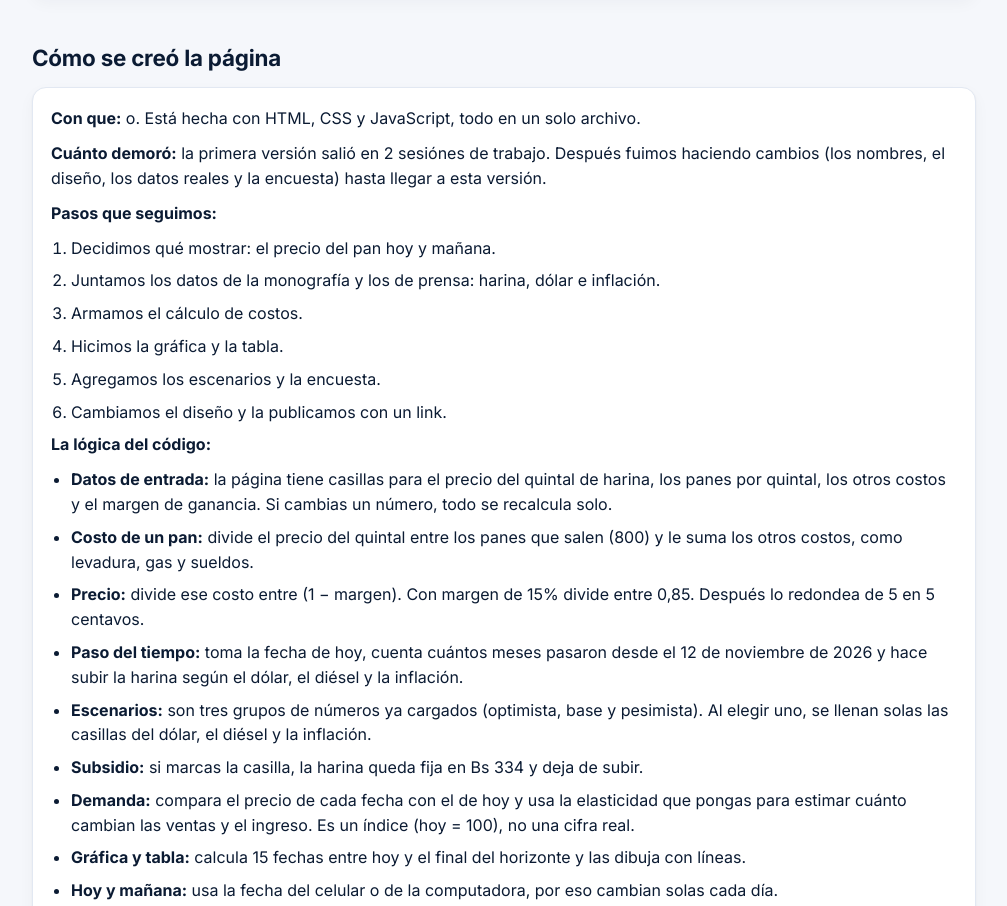
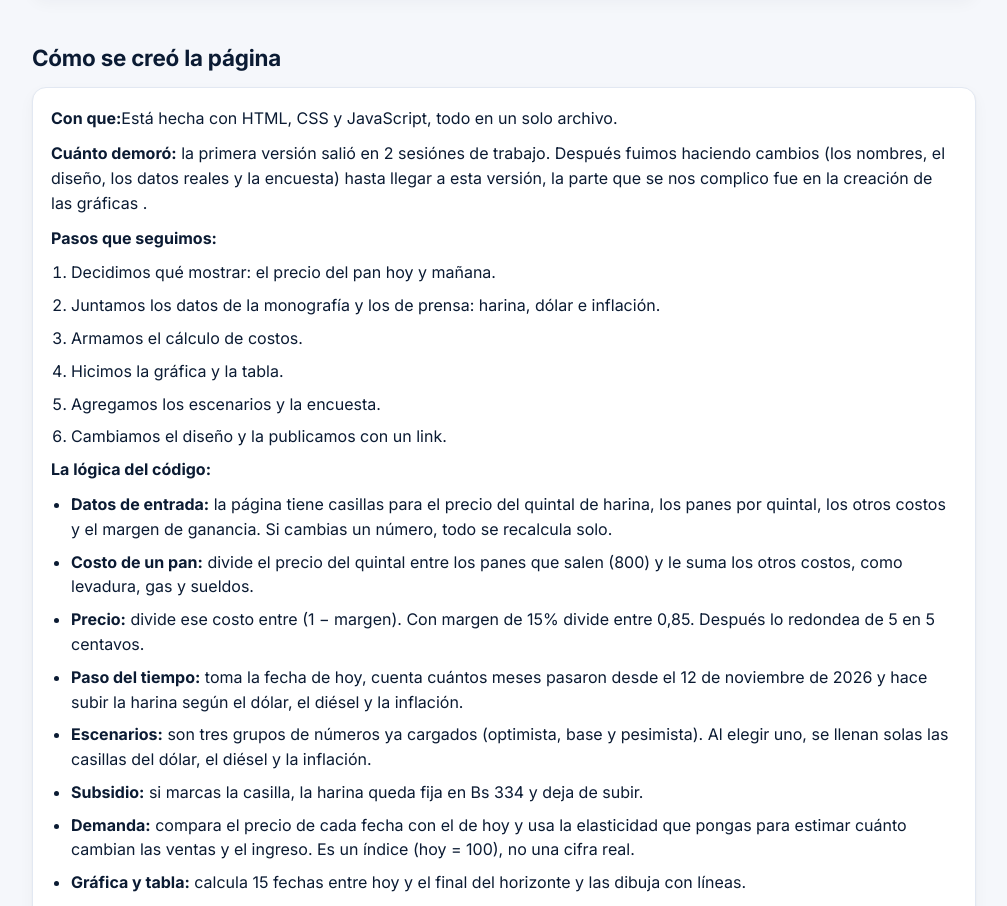
Before and after one commit to ale77xd/PandeBatallaLaPaz, a plain HTML site: page index.html in a window 1280 px wide. Shown: the part 6875-7781 px from the top of the page, without its empty margins (136-1143 px from the left). Drawn offline with Linux system fonts and the light colour scheme.

Commit message:
Revise page creation details in index.html
Updated the description of the page creation process, adding details about the challenges faced in creating the graphs.

```diff
--- a/index.html
+++ b/index.html
@@ -212,8 +212,8 @@ a{color:var(--g)}
 <section id='acerca'>
 <h2>Cómo se creó la página</h2>
 <div class="box">
-<p><b>Con que:</b> o. Está hecha con HTML, CSS y JavaScript, todo en un solo archivo.</p>
-<p><b>Cuánto demoró:</b> la primera versión salió en 2 sesiónes de trabajo. Después fuimos haciendo cambios (los nombres, el diseño, los datos reales y la encuesta) hasta llegar a esta versión.</p>
+<p><b>Con que:</b>Está hecha con HTML, CSS y JavaScript, todo en un solo archivo.</p>
+<p><b>Cuánto demoró:</b> la primera versión salió en 2 sesiónes de trabajo. Después fuimos haciendo cambios (los nombres, el diseño, los datos reales y la encuesta) hasta llegar a esta versión, la parte que se nos complico fue en la creación de las gráficas .</p>
 <p><b>Pasos que seguimos:</b></p>
 <ol class="mej">
 <li>Decidimos qué mostrar: el precio del pan hoy y mañana.</li>
```
